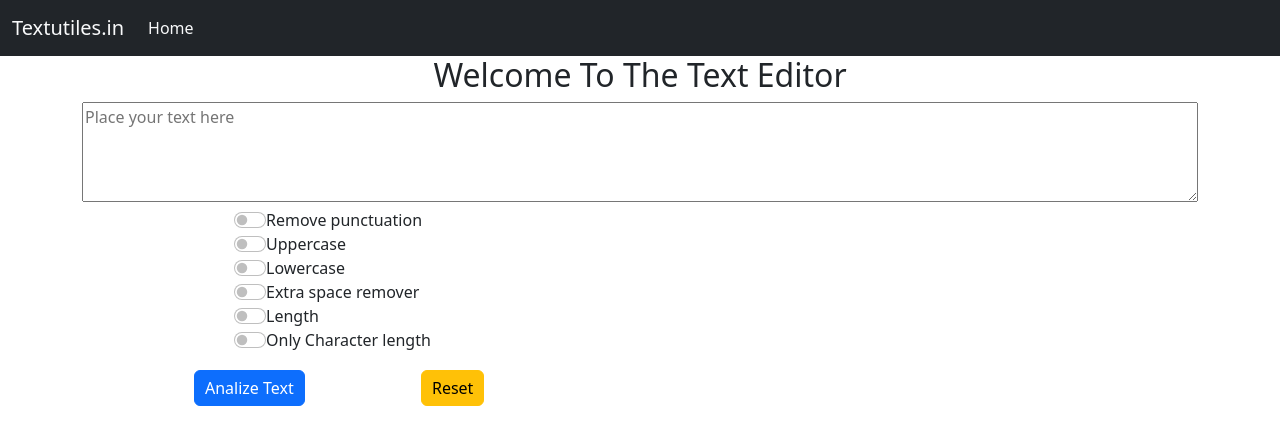
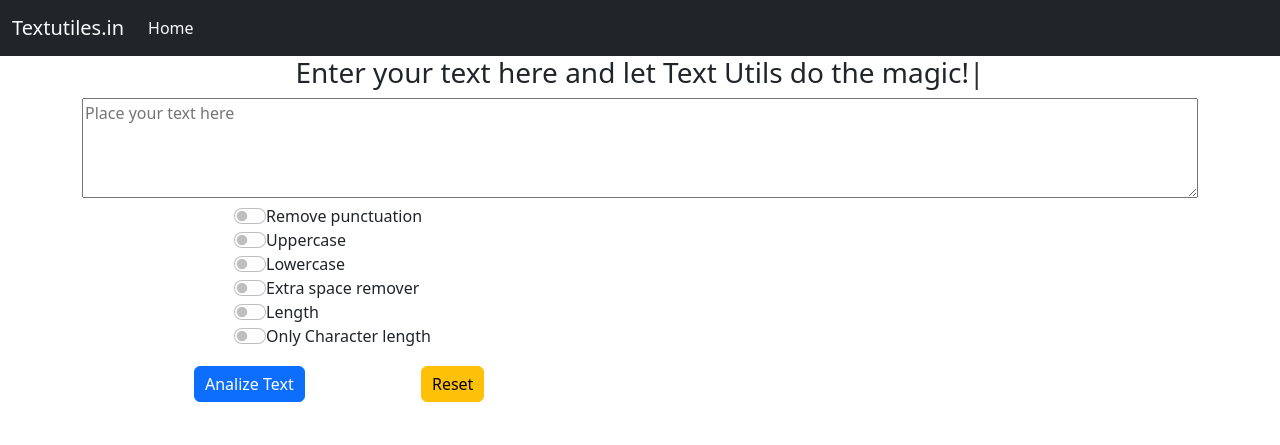
Before and after one commit to IPCODE77/Textutils.in, a Django app: page / in a window 1280 px wide. Shown: the top 445 px of the page. Run offline with Django 4.2, Linux system fonts and the light colour scheme.

Commit message:
Update home.html

```diff
--- a/edittext/templates/home.html
+++ b/edittext/templates/home.html
@@ -6,6 +6,8 @@
     <link href="https://cdn.jsdelivr.net/npm/bootstrap@5.2.0/dist/css/bootstrap.min.css" rel="stylesheet"
           integrity="sha384-gH2yIJqKdNHPEq0n4Mqa/HGKIhSkIHeL5AyhkYV8i59U5AR6csBvApHHNl/vI1Bx" crossorigin="anonymous">
 </head>
+        <script type="text/javascript" src="https://cdn.jsdelivr.net/npm/typed.js"></script>
+
 </head>
 <body>
 <nav class="navbar navbar-expand-lg navbar-dark bg-dark">
@@ -26,7 +28,8 @@
 </nav>
 <div class="container">
 
-    <h2 style="text-align:center;">Welcome To The Text Editor</h2>
+        <h3 style="text-align:center;"><span id="typed"></span></h3>
+
     <form action="/analize" method="get">
     <textarea id="textarea" name='text' style="height: 100px;width: 100%;"
               placeholder="Place your text here"></textarea>
@@ -57,7 +60,16 @@
         integrity="sha384-A3rJD856KowSb7dwlZdYEkO39Gagi7vIsF0jrRAoQmDKKtQBHUuLZ9AsSv4jD4Xa"
         crossorigin="anonymous"></script>
 <script>
+     var typed = new Typed('#typed',{
+                    strings:["You can do anything with your text here!","Enter your text here and let Text Utils do the magic!"],
+                    backSpeed: 15,
+                    smartBackspace: true,
+                    backDelay: 1200,
+                    startDelay: 1000,
+                    typeSpeed: 25,
+                    loop: false,
 
+                  });
 
 </script>
 </html>
```
